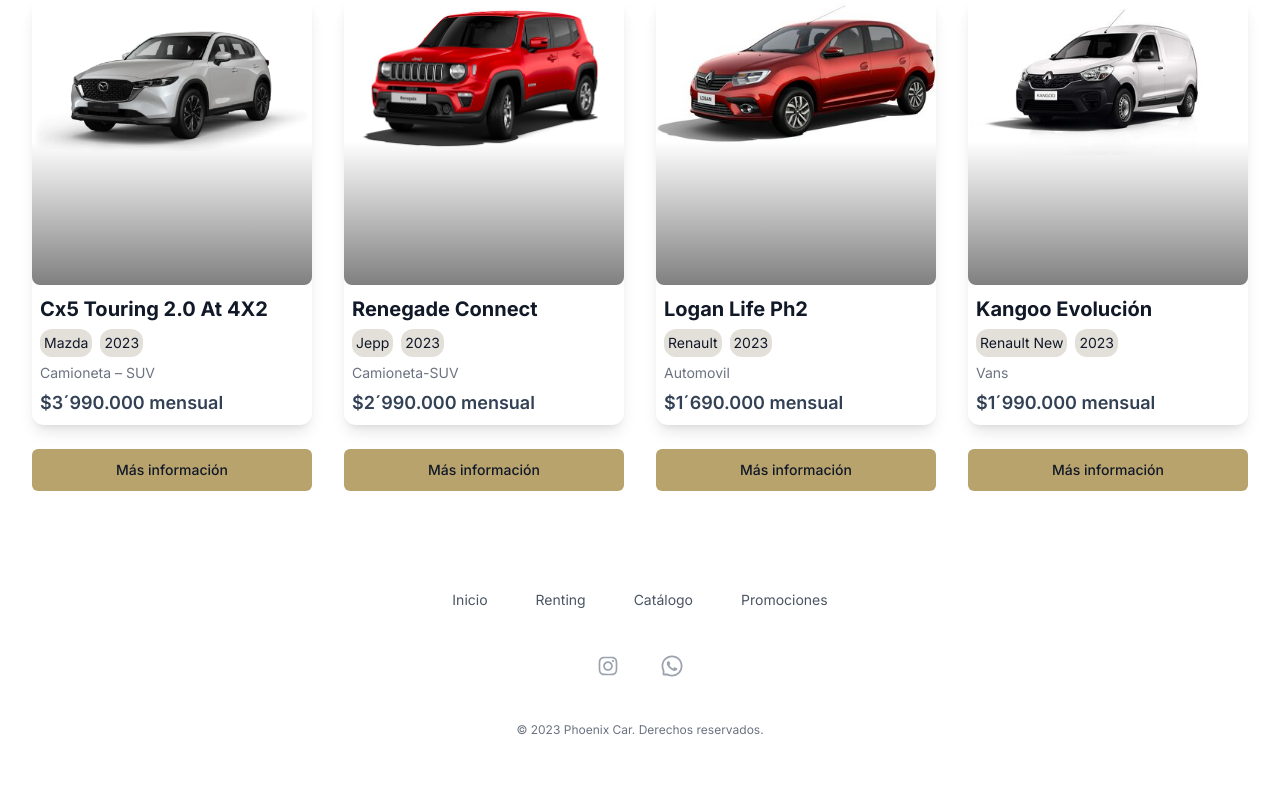
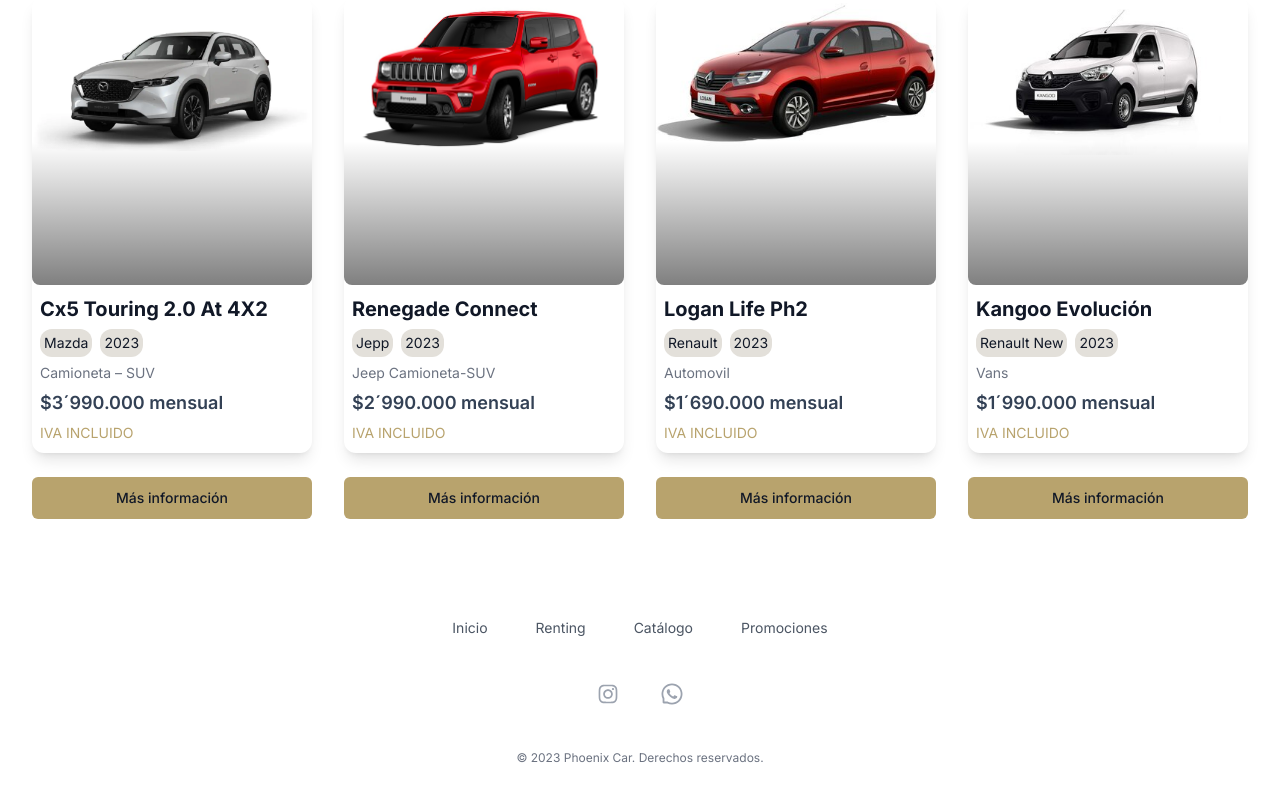
Before and after one commit to shelsyn/phoenix_He, a Next.js app: page / in a window 1280 px wide. Shown: the part 1928-2728 px from the top of the page. Before the commit the page ends 2700 px from the top, so only its background shows below. Built offline with nearby package versions, Linux system fonts and the light colour scheme.

Commit message:
[ADD] promo

```diff
--- a/src/components/Productos.jsx
+++ b/src/components/Productos.jsx
@@ -7,6 +7,7 @@
       imageSrc: './mazda2-0.webp',
       precio: '$3´990.000 mensual',
       marca: 'Mazda',
+      iva:'IVA INCLUIDO',
       tipo: 'Camioneta – SUV',
       ficha:'https://acrobat.adobe.com/id/urn:aaid:sc:VA6C2:ac167ec6-79cf-4bfd-9fbf-cf4498ad5ab7'
 
@@ -20,7 +21,8 @@
       imageSrc: './jepp-prom.jpg',
       precio: '$2´990.000 mensual',
       marca: 'Jepp',
-      tipo: 'Camioneta-SUV',
+      iva:'IVA INCLUIDO',
+      tipo: 'Jeep Camioneta-SUV',
       ficha: 'https://acrobat.adobe.com/id/urn:aaid:sc:VA6C2:8d0a4fa4-b9c5-4db4-9c69-37acc2cdfa1e'
     },
     {
@@ -31,6 +33,7 @@
       imageSrc: './logan.jpg',
       imageAlt: 'Renault ',
       precio: '$1´690.000 mensual',
+      iva:'IVA INCLUIDO',
       marca: 'Renault ',
       tipo: 'Automovil',
       ficha:'https://acrobat.adobe.com/id/urn:aaid:sc:VA6C2:97e30701-aea4-40a8-9878-6aed570bf12e'
@@ -45,6 +48,7 @@
       precio: '$1´990.000 mensual',
       marca: 'Renault New',
       tipo: 'Vans',
+      iva:'IVA INCLUIDO',
       ficha:''
     },
 
@@ -80,6 +84,7 @@
                       </span>
                       <p className="mt-1 text-sm text-gray-500">{product.tipo}</p>
                       <p className="mt-1 text-lg font-semibold text-slate-700">{product.precio}</p>
+                      <p className="mt-1 text-sm text-gold-goldButton-300 text-gold-goldButton ">{product.iva}</p>
                     </div>
                     <div className="absolute inset-x-0 top-0 flex h-72 items-end justify-end overflow-hidden rounded-lg p-4">
                       <div aria-hidden="true" className="absolute inset-x-0 bottom-0 h-36 bg-gradient-to-t from-black opacity-50" />
```
